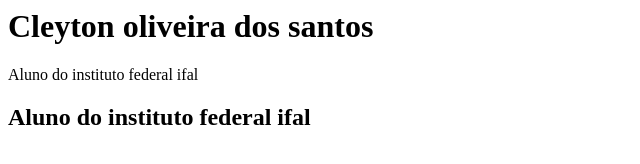
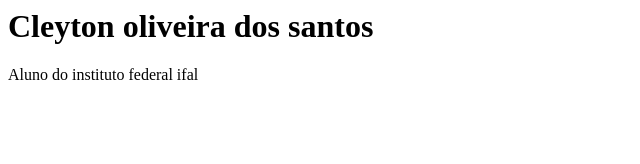
Before and after one commit to cos2-dev/cos2-dev.github.io, a plain HTML site: page index.html in a window 1280 px wide. Shown: the whole page, without its empty margins (0-640 px from the left). Drawn offline with Linux system fonts and the light colour scheme.

Commit message:
Remove heading for Aluno do instituto federal ifal

```diff
--- a/index.html
+++ b/index.html
@@ -8,4 +8,3 @@
 
 
 </body>
-<h2>Aluno do instituto federal ifal</h2>
```
